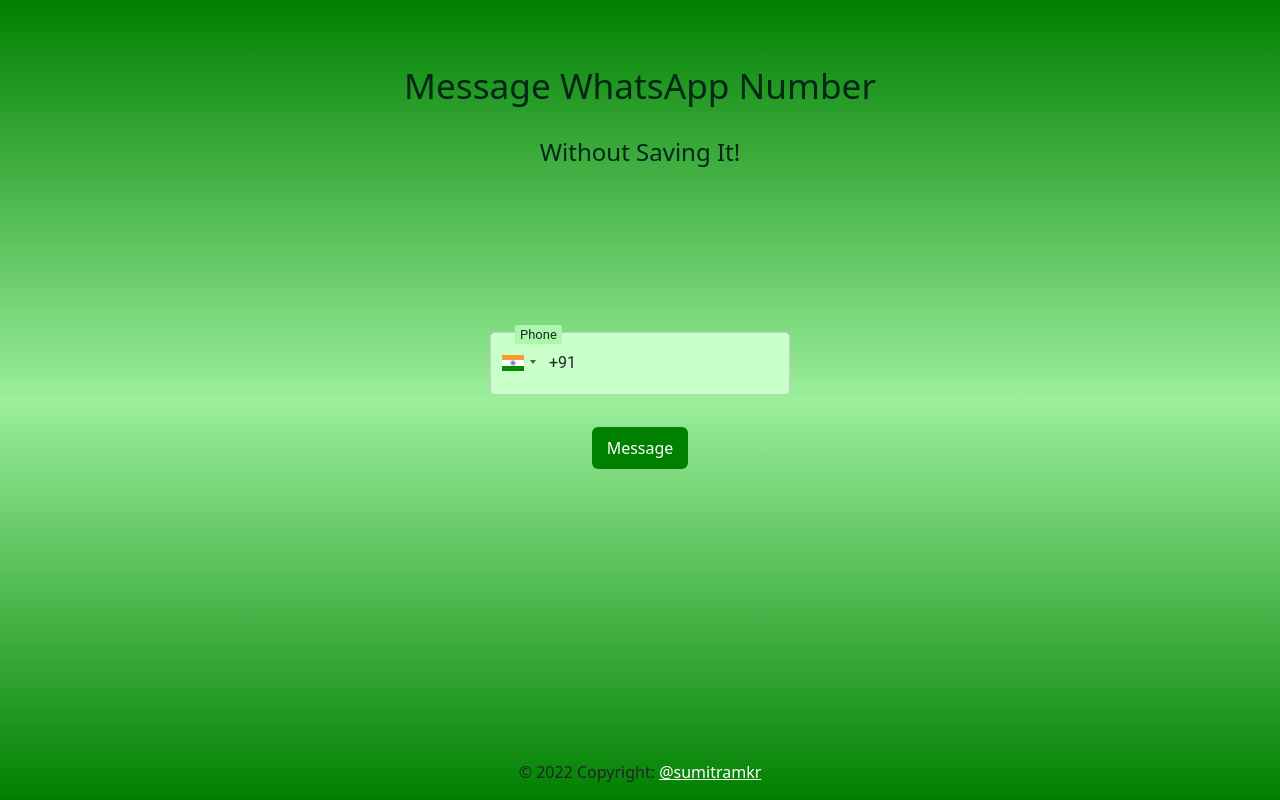
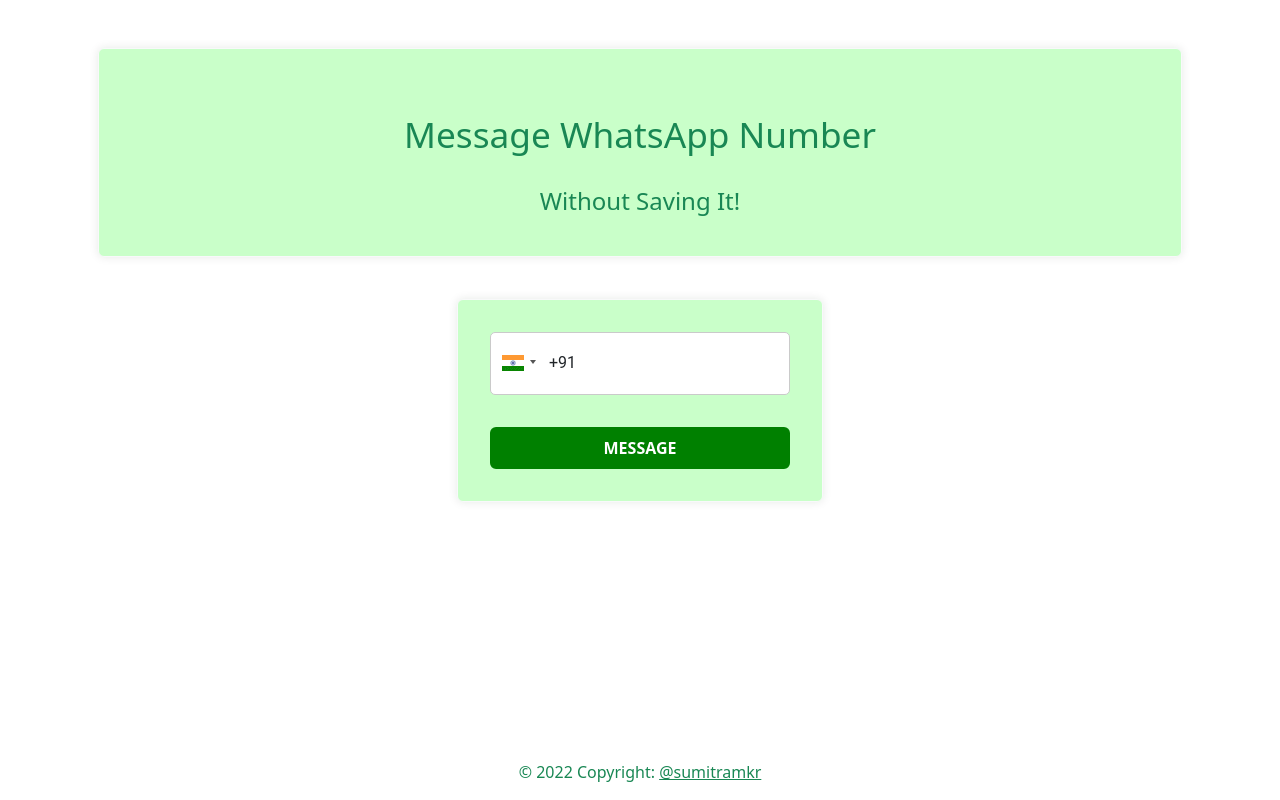
Before and after one commit to sumitramkr/no-contacts, a React (Create React App) app: page / in a window 1280 px wide. Built offline with nearby package versions, Linux system fonts and the light colour scheme.

Commit message:
chore: Update cSpell dictionary and background color

```diff
--- a/src/App.css
+++ b/src/App.css
@@ -5,8 +5,7 @@
 #background {
   z-index: -1;
   /* background-image: url(/public/photos/bg.png); */
-  background-color: #cccccc;
-  background-image: repeating-linear-gradient(green, rgb(156, 239, 156), green);
+  background-color: #ffffff;
   height: 100vh;
   width: 100vw;
   position: fixed;
@@ -24,6 +23,16 @@
   height: 100vh;
   width: 100vw;
   background-color: "red";
+}
+
+.card {
+  background-color: rgb(201, 255, 201) !important;
+  border-radius: 1rem;
+  border-color: green;
+  padding: 1rem;
+  margin: 1rem;
+  box-shadow: 0 0 10px 0 rgba(1, 40, 11, 0.1);
+
 }
 
 h1 {
@@ -70,12 +79,12 @@
 }
 
 .phoneInput {
-  background-color: rgb(201, 255, 201) !important;
   border-radius: 1rem;
   border-color: green;
 }
 
 .special-label{
+  visibility: hidden;
   background-color: rgb(171, 248, 171) !important;
   border-radius: 0.1rem;
 }
--- a/src/Footer.jsx
+++ b/src/Footer.jsx
@@ -7,9 +7,9 @@
     return (
         <Container className="footer">
             <Row>
-                <Col>
+                <Col className="text-success">
                     &copy; {new Date().getFullYear()} Copyright:{" "}
-                    <a className="text-white" href="https://github.com/sumitramkr/some">
+                    <a className="text-success" href="https://github.com/sumitramkr/some">
                         @sumitramkr
                     </a>
                 </Col>
--- a/src/Header.jsx
+++ b/src/Header.jsx
@@ -2,20 +2,25 @@
 import Container from "react-bootstrap/Container";
 import Row from "react-bootstrap/Row";
 import Col from "react-bootstrap/Col";
+import { Card } from "react-bootstrap";
 
 export default function Header() {
     return (
         <Container className="header">
+            <Card className="card border-light">
+                <Card.Body>
                     <Row>
                         <Col>
-                    <h1>Message WhatsApp Number</h1>
+                            <h1 className="text-success" >Message WhatsApp Number</h1>
                         </Col>
                     </Row>
                     <Row>
                         <Col>
-                    <h2>Without Saving It!</h2>
+                            <h2 className="text-success">Without Saving It!</h2>
                         </Col>
                     </Row>
+                </Card.Body>
+            </Card>
         </Container>
     );
 }
--- a/src/Mobileform.jsx
+++ b/src/Mobileform.jsx
@@ -5,13 +5,16 @@
 import Container from "react-bootstrap/Container";
 import Row from "react-bootstrap/Row";
 import Col from "react-bootstrap/Col";
+import { Card } from "react-bootstrap";
 
 function Mobileform() {
     const [value, setValue] = useState();
-    let phoneNumber = "https://wa.me/" + value;
+    let phoneNumber = "https://wa.me/+" + value;
     console.log(phoneNumber);
     return (
         <Container className="mobileForm">
+            <Card className="card border-light">
+                <Card.Body>
                     <Row>
                         <Col>
                             <PhoneInput
@@ -25,13 +28,15 @@
                             />
                         </Col>
                     </Row>
-            <Row className="buttonRow">
+                    <Row className="buttonRow p-0">
                         <Col>
-                    <a className="btn btn-success" href={phoneNumber} role="button">
-                        Message
+                            <a className="btn btn-success w-100 fw-bold" target="_blank" rel="noreferrer" href={phoneNumber} role="button">
+                                {"Message".toUpperCase()}
                             </a>
                         </Col>
                     </Row>
+                </Card.Body>
+            </Card>
         </Container>
     );
 }
--- a/src/index.css
+++ b/src/index.css
@@ -1,10 +1,9 @@
 body {
-  font-family: -apple-system, BlinkMacSystemFont, "Segoe UI", "Roboto", "Oxygen",
-    "Ubuntu", "Cantarell", "Fira Sans", "Droid Sans", "Helvetica Neue",
-    sans-serif;
+  font-family: 'Fira Code', 'Source Code Pro', 'Consolas', 'Menlo', 'Monaco', 'Courier New', monospace;
   -webkit-font-smoothing: antialiased;
   -moz-osx-font-smoothing: grayscale;
 }
+
 
 code {
   font-family: source-code-pro, Menlo, Monaco, Consolas, "Courier New",
```
Lines whose indentation alone changed are shown as unchanged.
